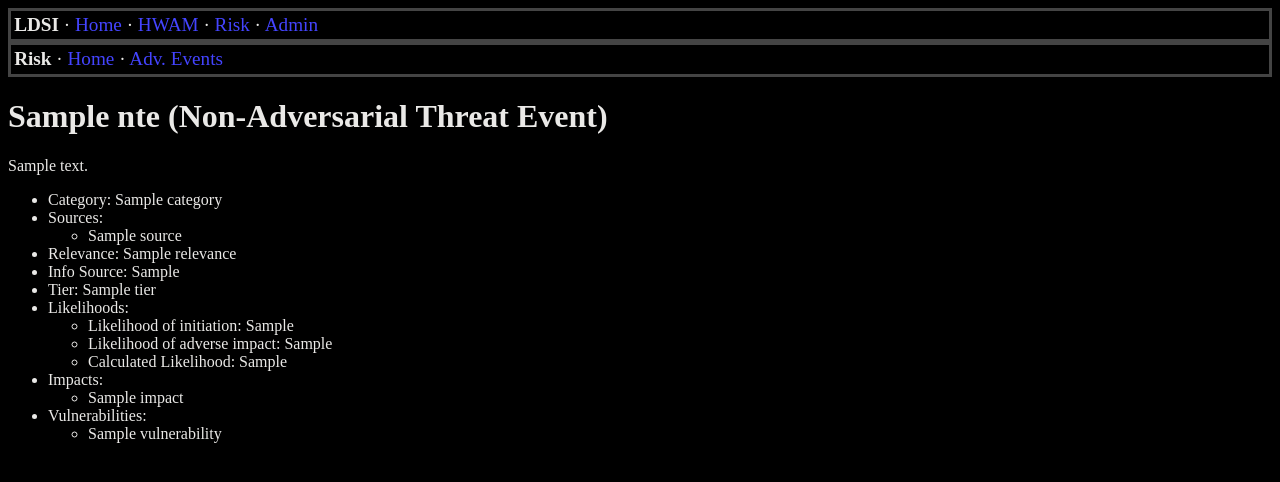
After one commit to dogoncouch/LogESP, a Django app: template risk/templates/risk/nte_detail.html in a window 1280 px wide. The commit adds this page. Shown: the top 482 px of the page. Run offline with Django 3.2, Linux system fonts and the light colour scheme; the template is opened without the code that fills it: most values are stand-ins (such as "Sample title", 1, 10 or a date in 2020).

Commit message:
Add templates for non-adversarial threats

```diff
--- a/risk/templates/risk/ate_index.html
+++ b/risk/templates/risk/ate_index.html
@@ -1,4 +1,4 @@
-{% include "hwam/base.html" %}
+{% include "risk/base.html" %}
 
 <h1>Adversarial Threat Events</h1>
 
@@ -6,7 +6,7 @@
     <ul>
         {% for ate in ate_list %}
             <li><a href="{% url 'risk:ate_detail' ate.id %}">
-                    {{ ate.asset_name }}</a></li>
+                    {{ ate }}</a></li>
         {% endfor %}
     </ul>
 {% else %}
--- /dev/null
+++ b/risk/templates/risk/nte_detail.html
@@ -0,0 +1,30 @@
+{% include "risk/base.html" %}
+
+<h1>{{ nte.name }} (Non-Adversarial Threat Event)</h1>
+<p>{{ nte.desc }}</p>
+<ul>
+    <li>Category: {{ nte.category }}</li>
+    <li>Sources:<ul>
+            {% for s in nte.sources %}
+                <li>{{ s }}</li>
+            {% endfor %}
+        </ul></li>
+    <li>Relevance: {{ nte.relevance }}</li>
+    <li>Info Source: {{ nte.info_source }}</li>
+    <li>Tier: {{nte.tier }}</li>
+    <li>Likelihoods:<ul>
+            <li>Likelihood of initiation: {{ nte.likelihood_initiation }}</li>
+            <li>Likelihood of adverse impact: {{ nte.likelihood_impact }}</li>
+            <li>Calculated Likelihood: {{ nte.calc_likelihood }}</li>
+        </ul></li>
+    <li>Impacts:<ul>
+            {% for i in nte.impacts %}
+                <li>{{ i }}</li>
+            {% endfor %}
+        </ul></li>
+    <li>Vulnerabilities:<ul>
+            {% for v in nte.vulnerabilities %}
+                <li>{{ v }}</li>
+            {% endfor %}
+        </ul></li>
+</ul>
```
Also changed, not shown: risk/templates/risk/ate_detail.html (+0 -31 lines), risk/templates/risk/nte_index.html (added, +14 -0 lines).
